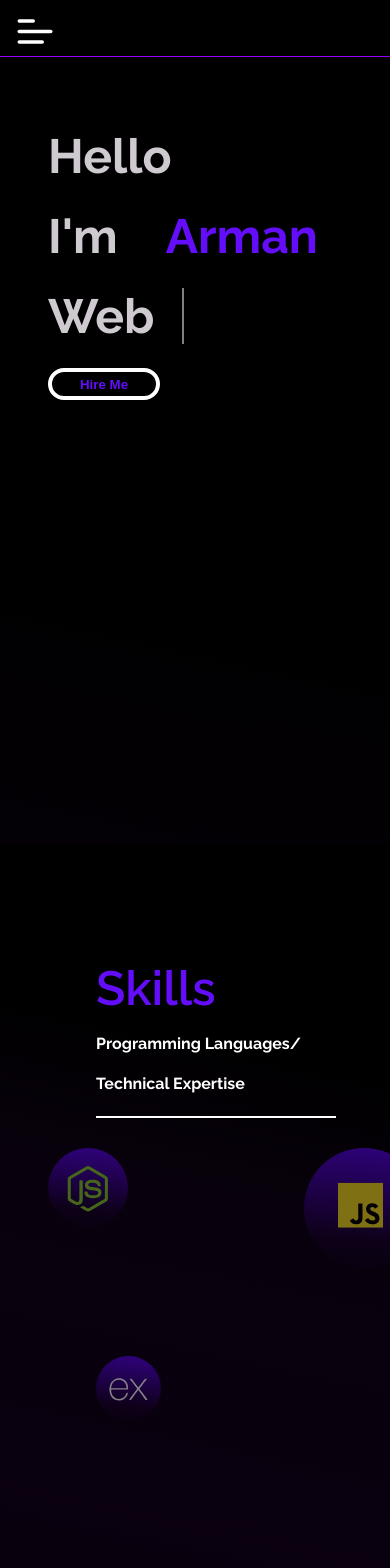
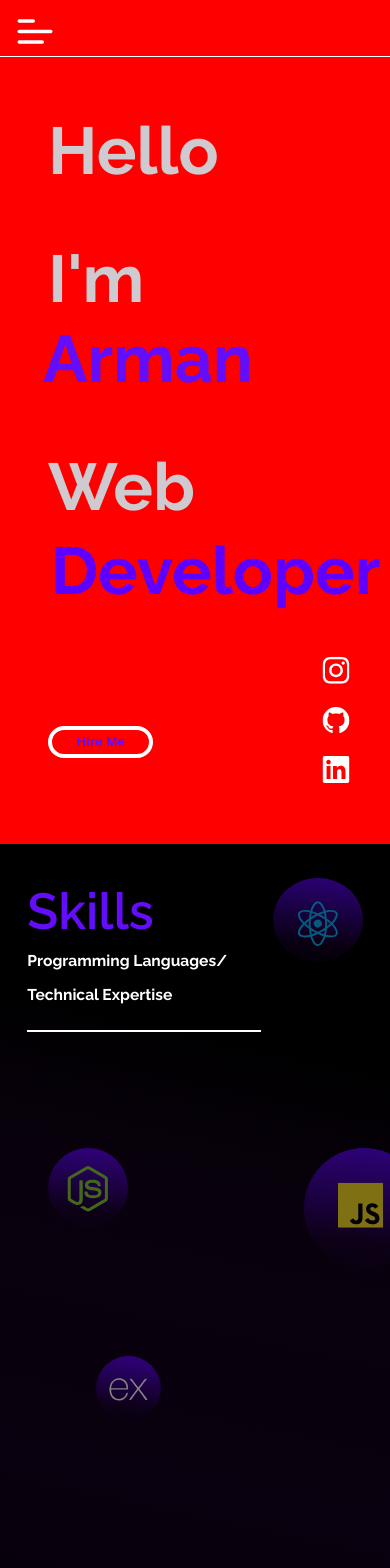
Before and after one commit to Arman6117/Portfolio_V2, a React (Create React App) app: page / in a window 390 px wide. Shown: the top 1568 px of the page. Built offline with nearby package versions, Linux system fonts and the light colour scheme.

Commit message:
Skills test

```diff
--- a/public/index.html
+++ b/public/index.html
@@ -5,6 +5,8 @@
     <link rel="icon" href="%PUBLIC_URL%/favicon.ico" />
     <meta name="viewport" content="width=device-width, initial-scale=1" />
     <meta name="theme-color" content="#000000" />
+    <meta name="viewport" content="width=device-width, initial-scale=1, maximum-scale=1, user-scalable=no">
+
     <meta
       name="description"
       content="Web site created using create-react-app"
--- a/src/Components/Home/Home.scss
+++ b/src/Components/Home/Home.scss
@@ -30,17 +30,18 @@ $l_page_html_tx: rgba(95, 0, 169, 0.48);
 
 .home {
   display: flex;
-  width: 100%;
+  width: 100vw;
   height: 100vh;
-  // background: $landing_page_bg;
-  background: linear-gradient(
-    192.07deg,
-    #000000 23.53%,
-    #08010c 39.56%,
-    #0a000f 74.94%,
-    #000000 117.21%,
-    #000000 117.21%
-  );
+  overflow: hidden;
+  background: red;
+  // background: linear-gradient(
+  //   192.07deg,
+  //   #000000 23.53%,
+  //   #08010c 39.56%,
+  //   #0a000f 74.94%,
+  //   #000000 117.21%,
+  //   #000000 117.21%
+  // );
   background-size: 400% 400%;
   color: white;
 
@@ -207,46 +208,64 @@ $l_page_html_tx: rgba(95, 0, 169, 0.48);
 }
 
 //!MEDIA QUERIES
-@media screen and (max-width: 481px) {
+@media screen and (max-width: 576px) {
   .home {
     .txt {
-      font-size: 3rem !important;
+      font-size: 17vw !important;
+      // font-size: 3.5rem !important;
     }
     .greet {
       left: 3rem !important;
-      top: 8rem !important;
+      top: 7rem !important;
     }
     .name {
       left: 3rem !important;
-      top: 13rem !important;
+      top: 15rem !important;
 
       &:nth-child(1) {
-        top: 0 !important;
+        top: 5rem !important;
+        left: -26vw !important;
       }
     }
     .title {
       left: 3rem !important;
-      top: 18rem !important;
+      top: 28rem !important;
+      height: 24vh !important;
+
+      &::after {
+        left: -37vw !important;
+        top: 10vh;
+        animation: none !important;
+        width:5ch !important;
+      }
+      &::before {
+
+      visibility: hidden;
+      }
     }
 
     .social {
-      left: 26rem !important;
-      top: 20rem !important;
-      transform: scale(0.5);
+      left: 80vw !important;
+      top: 75vh !important;
+      transform: scale(0.8);
     }
-    .home_compo
-    {
-      width: 0;
-      height: 0;
+    .home_compo {
+     visibility: hidden !important;
+     overflow: hidden !important;
+     width: 0;
+     height: 0;
+     .home_compo2
+     {
+      visibility: hidden;
+     }
     }
-    .hire_btn
-    {
-      width: 7rem;
-      top: 23rem;
+    .hire_btn {
+      // width: 7rem;
+      width: 27vw;
+      top:  86vh ;
       left: 3rem;
     }
-    .gradient
-    {
+    .gradient {
       visibility: hidden;
     }
   }
--- a/src/Components/Navbar/Navbar.jsx
+++ b/src/Components/Navbar/Navbar.jsx
@@ -7,13 +7,15 @@ const Navbar = () => {
   const handleClick = (event) => {
 
     const isClass = document.querySelector(".collapse").classList.contains("active")
+
   switch(isClass)
   {
     case true:
-
+      document.querySelector(".navbar").classList.add("blur")
       document.querySelector(".collapse").classList.remove("active")
       break;
     case false:
+      document.querySelector(".navbar").classList.remove("blur")
 
       document.querySelector(".collapse").classList.add("active")
       break;
@@ -26,7 +28,7 @@ const Navbar = () => {
 
   return (
     <>
-      <div className="navbar">
+      <div className="navbar blur">
         {/* <div className="nav-cnt"> */}
         <div className="nav-txt">Arman Patel</div>
         <div className="t-btn">
--- a/src/Components/Navbar/Navbar.scss
+++ b/src/Components/Navbar/Navbar.scss
@@ -17,9 +17,9 @@ $c_btn_hvr: linear-gradient(
   height: 3.5em;
   position: fixed;
   z-index: 1;
-  backdrop-filter: blur(12px);
 
   display: flex;
+
 
   .nav-txt {
     color: white;
@@ -57,12 +57,17 @@ $c_btn_hvr: linear-gradient(
     }
   }
 }
+.blur
+  {
+  backdrop-filter: blur(12px);
+
+  }
 
 .n-line {
   width: 90%;
   position: absolute;
   height: 1px;
-  background: rgb(149, 0, 255);
+  background: rgb(255, 255, 255);
   top: 3.5rem;
   left: 3rem;
 }
@@ -93,15 +98,15 @@ $c_btn_hvr: linear-gradient(
   left: 0rem;
   opacity: 0;
   pointer-events: none;
-
 }
 //!MEDIA QUERIES
-@media screen and (max-width: 481px) {
+@media screen and (max-width: 576px) {
   .navbar {
     width: 100vw !important;
-    backdrop-filter: none;
+    // backdrop-filter: none !important ;
     position: fixed !important;
-    // background: rgb(4, 0, 255);
+    z-index: 5;
+
   }
   .t-btn {
     opacity: 1;
@@ -109,23 +114,21 @@ $c_btn_hvr: linear-gradient(
     z-index: 4;
   }
   .collapse {
+    // position: fixed !important;
     width: 100vw !important;
     height: 100vh !important;
-    // /* background-color: red; */
     left: 0rem;
     position: absolute !important;
     z-index: 3;
     backdrop-filter: blur(12px) !important ;
-  //  visibility: hidden;
-   pointer-events: none;
+
+    pointer-events: none;
     opacity: 0;
-    transition: all .4s ease-in-out;
+    transition: all 0.4s ease-in-out;
   }
-  .active
-  {
-
+  .active {
     opacity: 1;
-   pointer-events: all;
+    pointer-events: all;
   }
   .nav-txt {
     left: 20rem !important;
@@ -133,16 +136,14 @@ $c_btn_hvr: linear-gradient(
     visibility: hidden;
   }
   .c-btn {
-
     background: #78484800;
-    left: -.2rem !important;
+    left: -0.2rem !important;
     top: 2rem !important;
     font-size: 24px !important;
     cursor: pointer;
     &:hover {
       background: none !important;
       color: white;
-
     }
   }
   .n-line {
@@ -150,13 +151,14 @@ $c_btn_hvr: linear-gradient(
     left: 0rem !important;
   }
   .nav-link {
-    left: 6rem !important;
+    left: 35vw !important;
     font-size: 24px !important;
     top: 5rem !important;
-    ul
-    {
+    text-align: center;
+    ul {
+      padding: 0 !important;
       gap: 4rem !important;
-    transition: all .4s ease-in-out;
+      transition: all 0.4s ease-in-out;
 
       flex-direction: column !important;
     }
--- a/src/Components/PageTxt/Page.scss
+++ b/src/Components/PageTxt/Page.scss
@@ -35,3 +35,30 @@
   top: 17rem;
   left: 6rem;
 }
+
+@media screen and (max-width: 576px)
+{
+  .title
+  {
+    font-size: 13vw !important;
+    top: 6vh;
+    left: 7vw;
+  }
+  .desc-1
+  {
+    font-size: 4vw !important;
+    top: 12vh;
+    left: 7vw;
+  }
+  .desc-2
+{
+  @extend .desc-1;
+  top: 16vh;
+}
+  .line
+  {
+    width: 60vw;
+    top: 22vh;
+    left: 7vw;
+  }
+}
--- a/src/Components/Skills/Skiils_Div/React/React.scss
+++ b/src/Components/Skills/Skiils_Div/React/React.scss
@@ -36,12 +36,12 @@ $skills_div_react_sh: 0px -1px 73px rgba(53, 18, 114, 0.47),
   width: 180px;
   height: 100px;
   background: #181515;
-  color: white;
+  color: rgb(255, 255, 255);
   opacity: 1;
   position: absolute;
   text-align: center;
   transition: all .4s ease-in-out;
-  z-index: 1;
+  z-index: 5;
   top: 2rem;
   left: 14rem;
 
@@ -53,7 +53,7 @@ $skills_div_react_sh: 0px -1px 73px rgba(53, 18, 114, 0.47),
     position: absolute;
     top: 121px;
     left: 8rem;
-    border: 1px dashed #fff;
+    border: 1px dashed #ffffff;
     border-top: none;
     border-left: none;
     border-right: none;
@@ -67,7 +67,7 @@ $skills_div_react_sh: 0px -1px 73px rgba(53, 18, 114, 0.47),
     position: absolute;
     top: 129px;
     left: 164px;
-    border: 1px dashed #fff;
+    border: 1px dashed #ffffff;
     border-top: none;
     border-left: none;
     border-right: none;
@@ -77,7 +77,7 @@ $skills_div_react_sh: 0px -1px 73px rgba(53, 18, 114, 0.47),
   .ball:nth-child(1) {
     width: 7px;
     height: 7px;
-    background: white;
+    background: rgb(255, 255, 255);
     border-radius: 50%;
     position: absolute;
     top: 101px;
@@ -86,7 +86,7 @@ $skills_div_react_sh: 0px -1px 73px rgba(53, 18, 114, 0.47),
   .ball:nth-child(2) {
     width: 7px;
     height: 7px;
-    background: white;
+    background: rgb(255, 255, 255);
     border-radius: 50%;
     position: absolute;
     top: 119px;
@@ -166,3 +166,24 @@ $skills_div_react_sh: 0px -1px 73px rgba(53, 18, 114, 0.47),
     transform: translateY(-90%) rotate(600deg) scale(1.6);
   }
 }
+
+//!MEDIA QUERIES
+@media screen and (max-width: 576px)
+{
+  .React
+  {
+    width: 23vw;
+    height: 10vh;
+    left: 70vw;
+    top: 4vh;
+  }
+  .skills-info
+  {
+
+    width: 52vw;
+    left: 13vw;
+    top: -13vw;
+    height: 13vh;
+
+  }
+}
--- a/src/Components/Skills/Skills.scss
+++ b/src/Components/Skills/Skills.scss
@@ -1,7 +1,7 @@
 
 .skills {
-  width: 100%;
-  height: 105vh;
+  width: 100vw;
+  height: 100vh;
   // background: var(--page_bg);
   background:  linear-gradient(
     192.07deg,
--- a/src/index.scss
+++ b/src/index.scss
@@ -4,9 +4,11 @@ body
     font-family: 'Raleway', sans-serif;
     margin: 0;
     padding: 0;
+    zoom: reset; /* or zoom: 1; */
 }
 body::-webkit-scrollbar {
     display: none;
+
   }
 :root
 {
```
